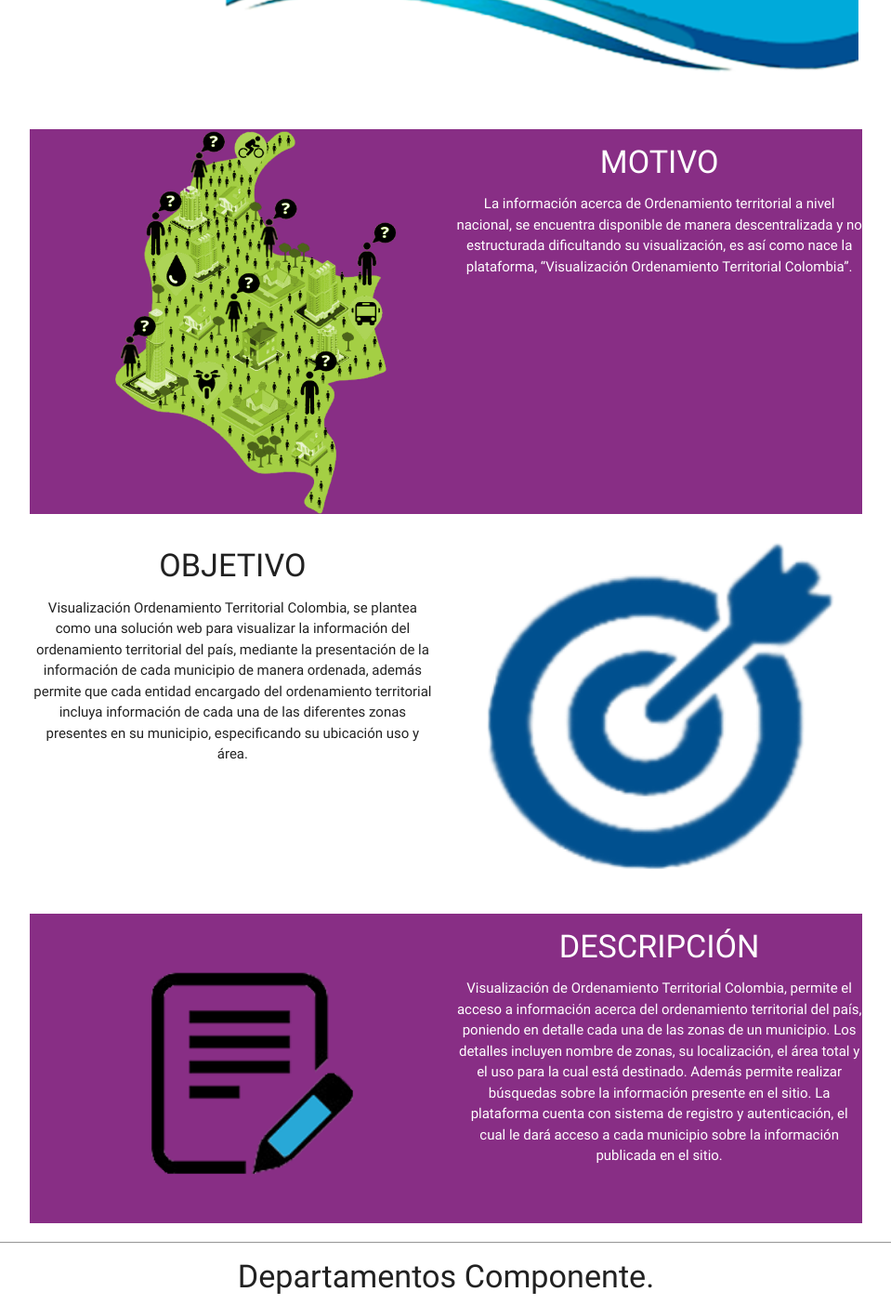
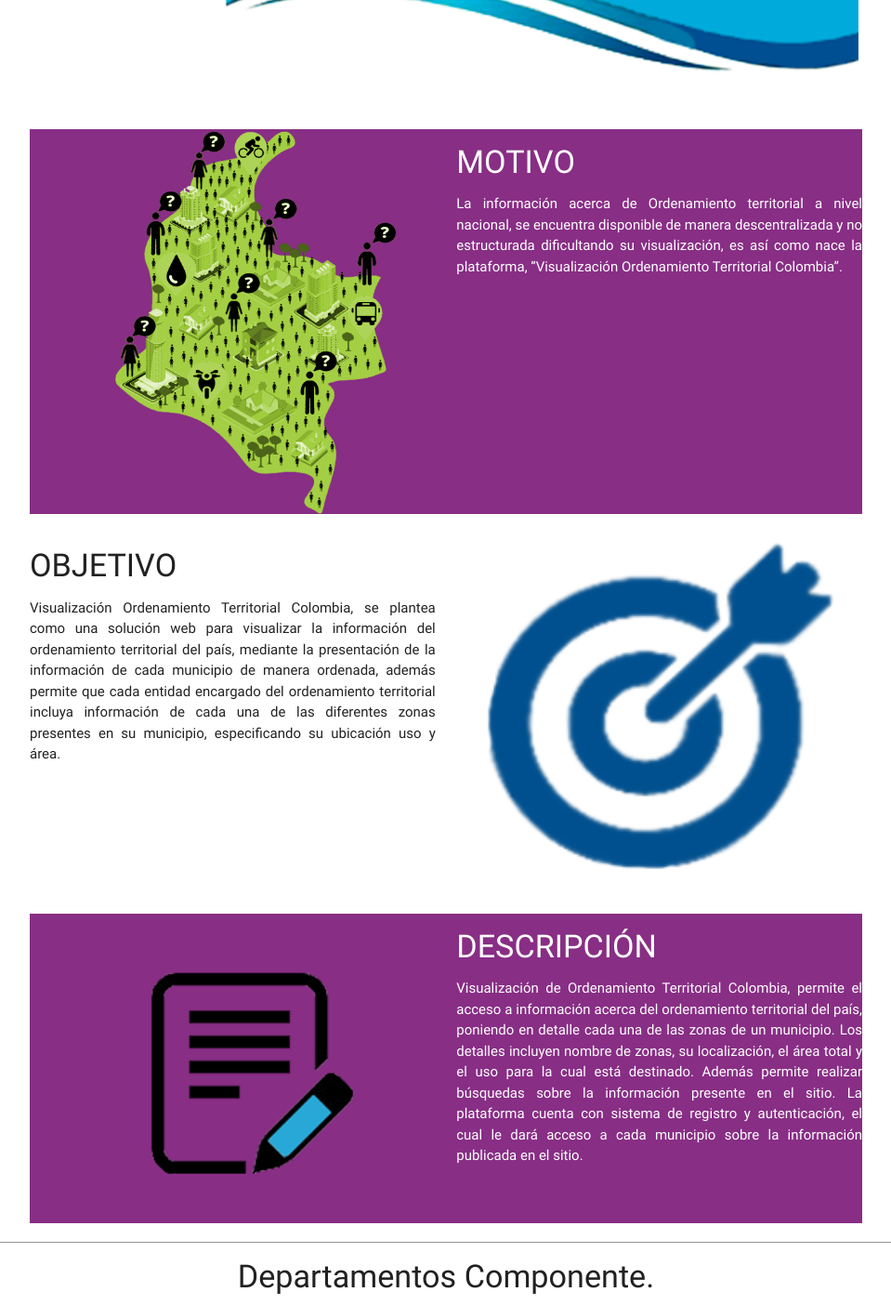
Before and after one commit to larry852/ordenamiento-territorial, an Angular app in the folder Source/Frontend/: page / in a window 1280 px wide. Shown: the part 283-1687 px from the top of the page at 93% size, without its empty margins (160-1119 px from the left). Built offline with nearby package versions, Linux system fonts and the light colour scheme; what angular2-materialize would draw is missing.

Commit message:
Justificacion de texto

```diff
--- a/Source/Frontend/src/app/app.component.html
+++ b/Source/Frontend/src/app/app.component.html
@@ -30,7 +30,7 @@
           <div class="col l6 m6 s12" align="center">
             <img class="col s12"  src="/assets/imagenes/mpaacolom.png" alt="motivo"  >
           </div>
-          <div id="MOTIVO" class="col l6 m6 s12" align="center" >
+          <div id="MOTIVO" class="col l6 m6 s12" align="justify" >
               <h4 >MOTIVO</h4>
               <p> La información acerca de Ordenamiento territorial a nivel nacional, se encuentra disponible de manera descentralizada y no estructurada dificultando su visualización, es así como nace la plataforma, “Visualización Ordenamiento Territorial Colombia”.</p>
           </div>
@@ -39,7 +39,7 @@
 
 <div class="container">
     <div class="row">
-          <div ID="OBJETIVO" class="col l6 m6 s12" align="center">
+          <div ID="OBJETIVO" class="col l6 m6 s12" align="justify">
               <h4>OBJETIVO</h4>
               <p>Visualización Ordenamiento Territorial Colombia, se plantea como una solución web para visualizar la información del ordenamiento territorial del país, mediante la presentación de la información de cada municipio de manera ordenada, además permite que cada entidad encargado del ordenamiento territorial incluya información de cada una de las diferentes zonas presentes en su municipio, especificando  su ubicación uso y área.
 </p>
@@ -55,7 +55,7 @@
           <div class="col l6 m6 s12" align="center">
             <img class="col s12"  src="/assets/imagenes/icono1.png" alt="descripción"  >
           </div>
-          <div id="DESCRIPCION" class="col l6 m6 s12" align="center">
+          <div id="DESCRIPCION" class="col l6 m6 s12" align="justify">
               <h4>DESCRIPCIÓN</h4>
               <p>Visualización de Ordenamiento Territorial Colombia, permite el acceso a información acerca del ordenamiento territorial del país, poniendo en detalle cada una de las zonas de un municipio. Los detalles incluyen nombre de zonas, su localización, el área total y el uso para la cual está destinado. Además permite realizar búsquedas sobre la información presente en el sitio. La plataforma cuenta con sistema de registro y autenticación, el cual le dará acceso a cada municipio sobre la información publicada en el sitio. </p>
           </div>
```
